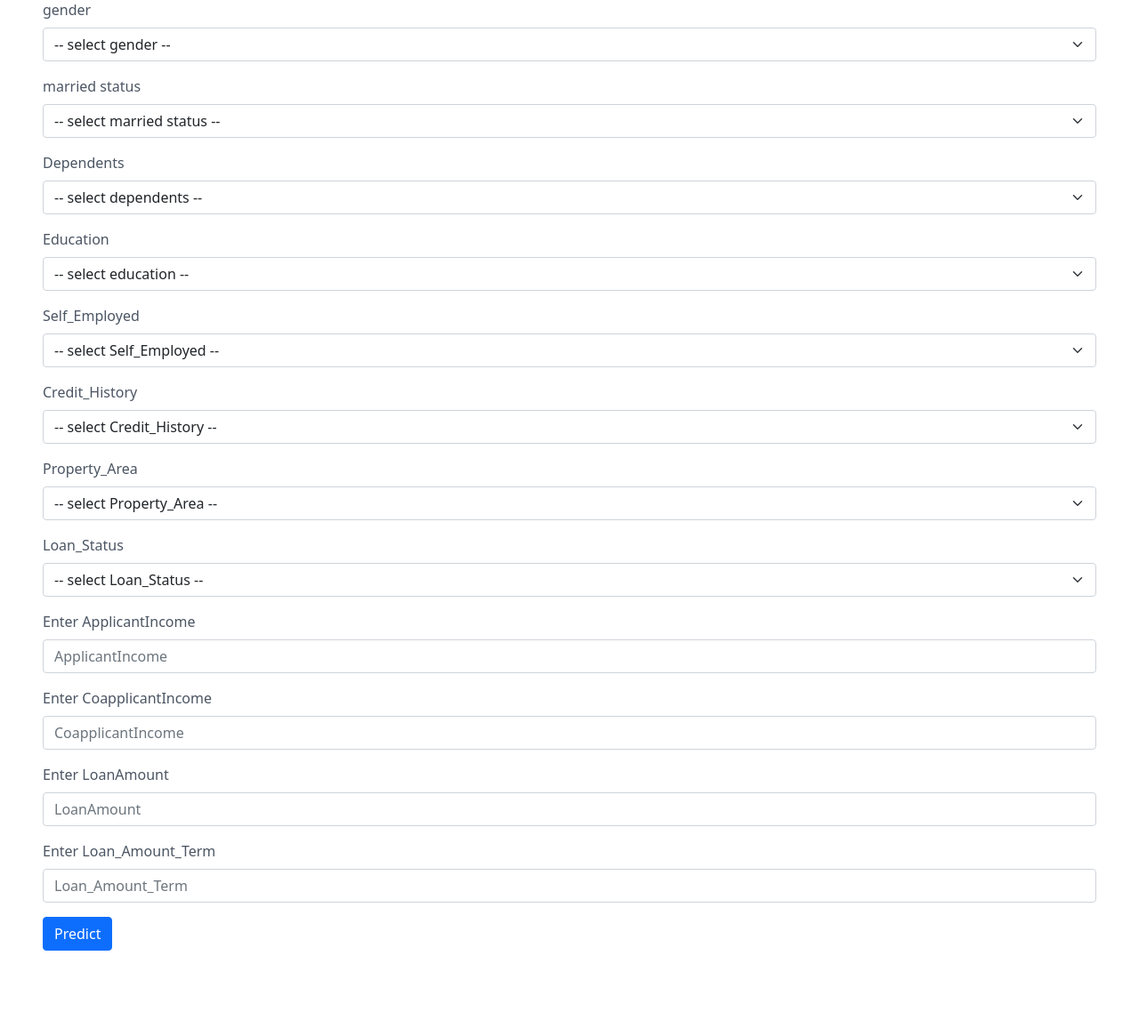
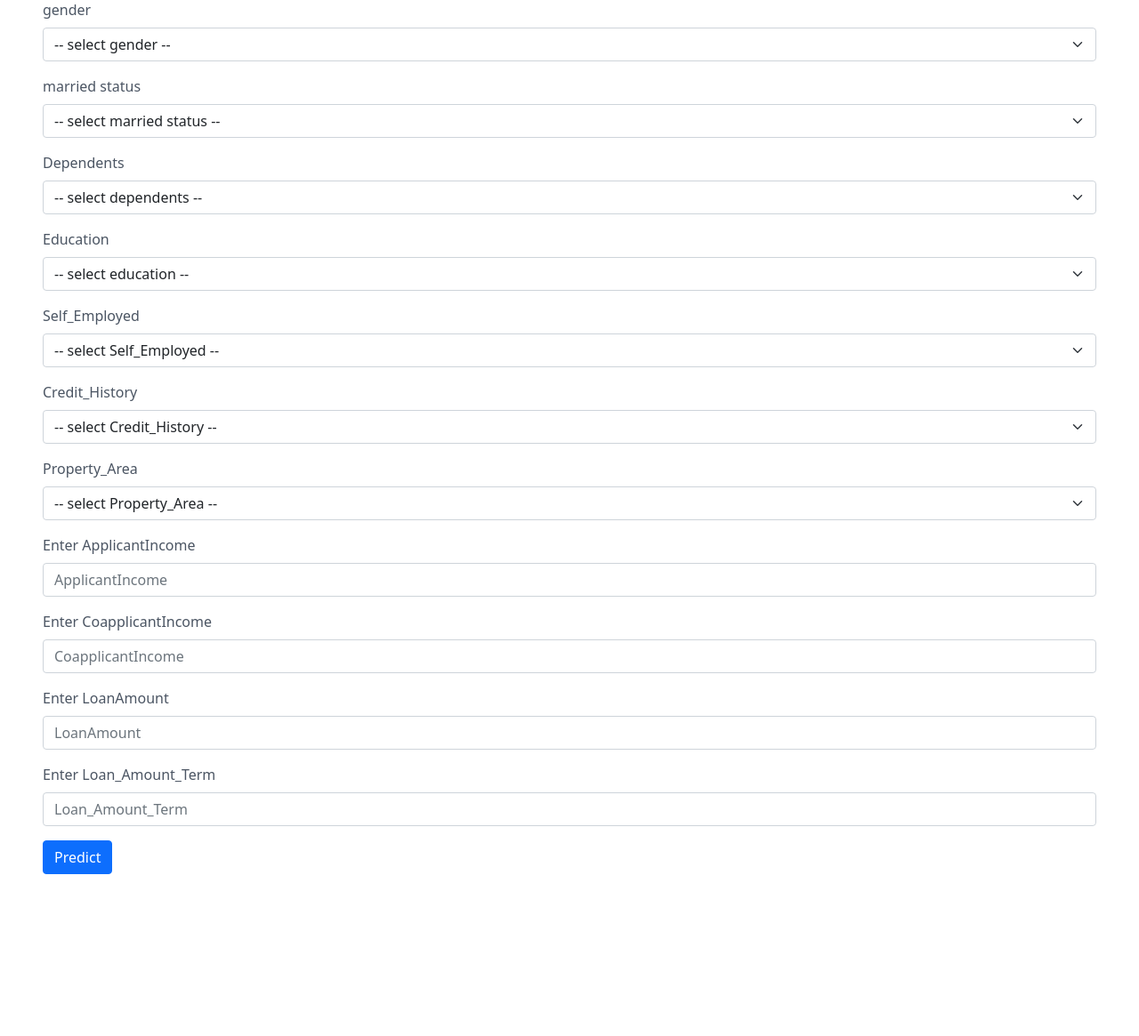
Before and after one commit to codejay411/loan_prediction, a Flask app: page /predict in a window 1280 px wide. Shown: the part 349-1514 px from the top of the page at 89% size. After the commit the page ends 1332 px from the top, so only its background shows below. Run offline with Flask 2, Linux system fonts and the light colour scheme; parts of the project's set-up code (start-up, migrations or seed data) failed here and were passed over.

Commit message:
updated prediction.html

```diff
--- a/templates/prediction.html
+++ b/templates/prediction.html
@@ -86,14 +86,6 @@
 </select>
 </div>
 <div class="mb-3">
-  <label for="exampleFormControlInput1" class="form-label">Loan_Status</label>
-  <select class="form-select" id="loan" name="loan" aria-label="Default select example">
-  <option selected>-- select Loan_Status --</option>
-  <option value="Y">Y</option>
-  <option value="N">N</option>
-</select>
-</div>
-<div class="mb-3">
   <label for="exampleFormControlInput1" class="form-label">Enter ApplicantIncome</label>
   <input type="text" class="form-control" id="ApplicantIncome" name="ApplicantIncome" placeholder="ApplicantIncome">
 </div>
```
